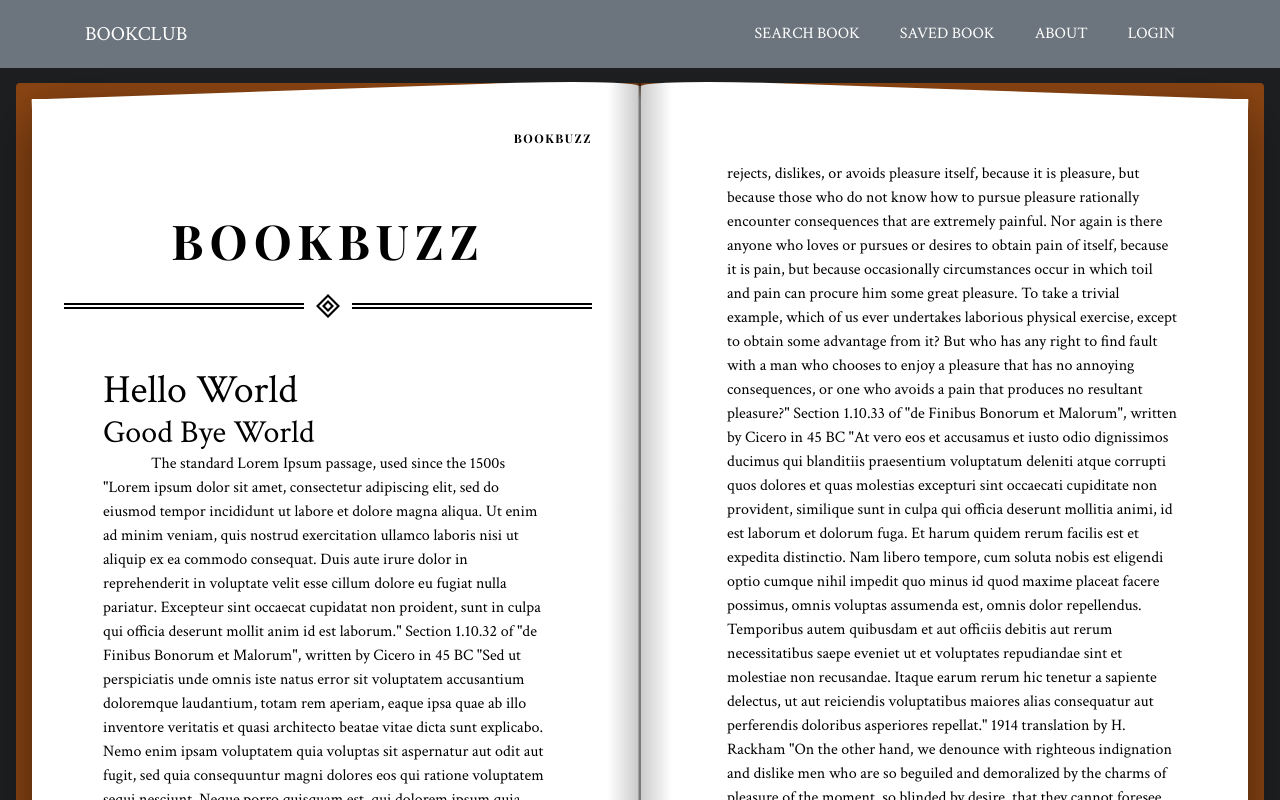
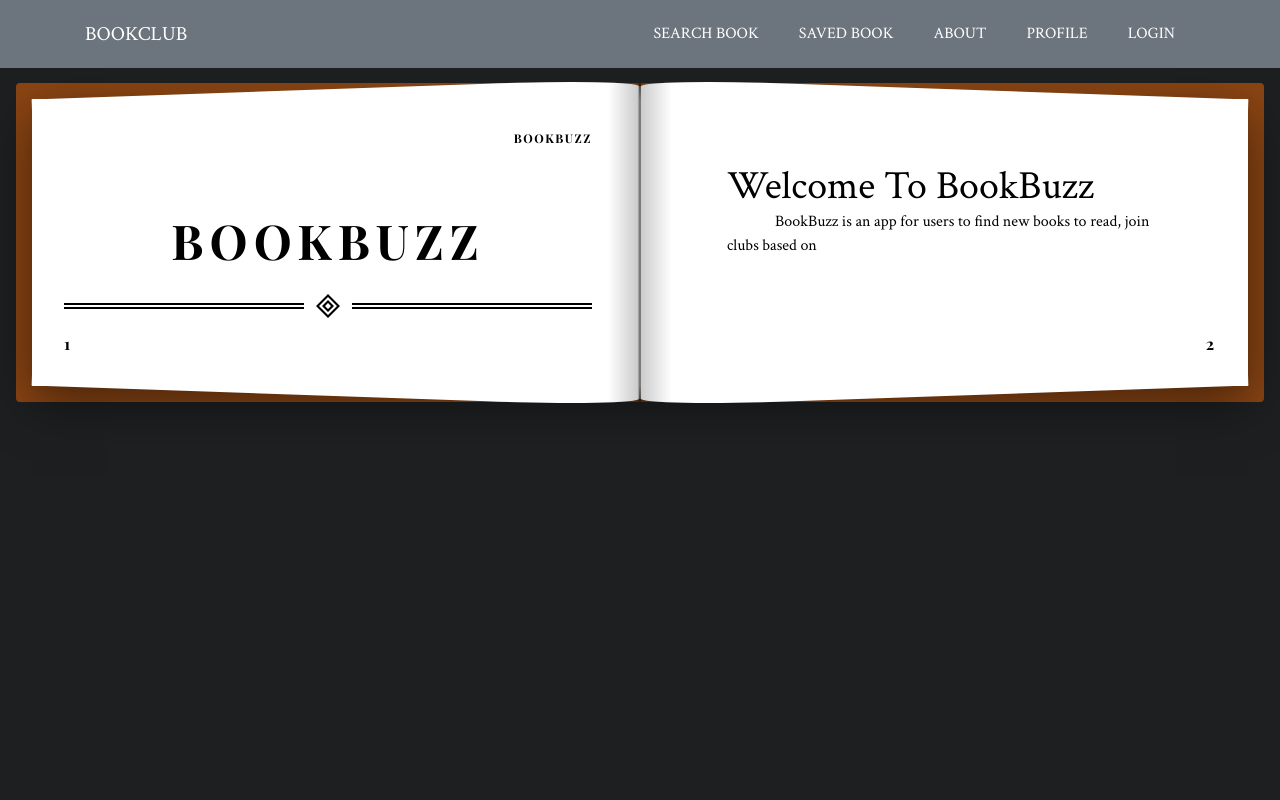
Before and after one commit to kevinerman/Bookbuzz, a React (Create React App) app in the folder client/: page /about in a window 1280 px wide. Shown: the top 800 px of the page. Built offline with nearby package versions, Linux system fonts and the light colour scheme; no server answers; a web font is replaced by a local one.

Commit message:
Profile page added

```diff
--- a/client/src/App.js
+++ b/client/src/App.js
@@ -8,6 +8,7 @@ import Login from "./pages/Login/Login";
 import BookClub from "./pages/BookClub/BookClub";
 import Search from "./pages/Search/Search";
 import SavedBooks from './pages/SavedBooks/SavedBooks';
+import Profile from './pages/Profile/Profile'
 import './App.css';
 
 
@@ -23,6 +24,7 @@ const App = () => (
           <Route exact path="/bookclub" component={BookClub} />
           <Route exact path="/home" component={Search} />
           <Route exact path="/saved" component={SavedBooks} />
+          <Route exact path="/profile" component={Profile} />
           <Route component={NoMatch} />
         </Switch>
       </div>
--- a/client/src/components/Nav.js
+++ b/client/src/components/Nav.js
@@ -30,9 +30,13 @@ const Nav = () => (
               <Link to="/about" className="nav-link py-3 px-0 px-lg-3 rounded js-scroll-trigger navwhite">About</Link>{" "}
             </li>
             <li className="nav-item mx-0 mx-lg-1">
+
+              <Link to="/profile" className="nav-link py-3 px-0 px-lg-3 rounded js-scroll-trigger navwhite">Profile</Link>{" "}
+            </li>
+            <li className="nav-item mx-0 mx-lg-1">
             <Link to="/" className="nav-link py-3 px-0 px-lg-3 rounded js-scroll-trigger navwhite">Login</Link>{" "}
+            </li>
 
-            </li>
           </ul>
         </div>
       </div>
--- /dev/null
+++ b/client/src/components/Profile/ProfilePg.js
@@ -0,0 +1,28 @@
+import React from "react";
+
+
+const Profile = props => (
+  <div>
+    <hr />
+    <hr />
+    <hr />
+
+    <div className="text-center">
+      <h1> Welcome Back (User)</h1>
+    </div>
+
+    <div>
+      <h1> Your Current Books and Clubs</h1>
+
+    </div>
+
+
+
+
+
+
+
+        </div>
+        );
+
+export default Profile;
--- a/client/src/components/Wrapper.js
+++ b/client/src/components/Wrapper.js
@@ -1,5 +1,4 @@
 import React from "react";
-// import { Link} from "react-router-dom";
 import './Wrapper.css';
 
 const Wrapper = (props) => (
@@ -10,7 +9,6 @@ const Wrapper = (props) => (
             <section className="open-book">
                 <header>
                     <h1>BookBuzz</h1>
-                    {/* <h6>Project 3</h6> */}
                 </header>
                 <article>
                     <h2 className="chapter-title">BookBuzz</h2>
--- a/client/src/pages/About/About.js
+++ b/client/src/pages/About/About.js
@@ -11,83 +11,17 @@ class Home extends Component {
         <hr />
         <Wrapper>
           <div>
-            <h1> Hello World</h1>
-            <h2> Good Bye World</h2>
+            <h1> Welcome To BookBuzz</h1>
+
             <p>
-              The standard Lorem Ipsum passage, used since the 1500s "Lorem
-              ipsum dolor sit amet, consectetur adipiscing elit, sed do eiusmod
-              tempor incididunt ut labore et dolore magna aliqua. Ut enim ad
-              minim veniam, quis nostrud exercitation ullamco laboris nisi ut
-              aliquip ex ea commodo consequat. Duis aute irure dolor in
-              reprehenderit in voluptate velit esse cillum dolore eu fugiat
-              nulla pariatur. Excepteur sint occaecat cupidatat non proident,
-              sunt in culpa qui officia deserunt mollit anim id est laborum."
-              Section 1.10.32 of "de Finibus Bonorum et Malorum", written by
-              Cicero in 45 BC "Sed ut perspiciatis unde omnis iste natus error
-              sit voluptatem accusantium doloremque laudantium, totam rem
-              aperiam, eaque ipsa quae ab illo inventore veritatis et quasi
-              architecto beatae vitae dicta sunt explicabo. Nemo enim ipsam
-              voluptatem quia voluptas sit aspernatur aut odit aut fugit, sed
-              quia consequuntur magni dolores eos qui ratione voluptatem sequi
-              nesciunt. Neque porro quisquam est, qui dolorem ipsum quia dolor
-              sit amet, consectetur, adipisci velit, sed quia non numquam eius
-              modi tempora incidunt ut labore et dolore magnam aliquam quaerat
-              voluptatem. Ut enim ad minima veniam, quis nostrum exercitationem
-              ullam corporis suscipit laboriosam, nisi ut aliquid ex ea commodi
-              consequatur? Quis autem vel eum iure reprehenderit qui in ea
-              voluptate velit esse quam nihil molestiae consequatur, vel illum
-              qui dolorem eum fugiat quo voluptas nulla pariatur?" 1914
-              translation by H. Rackham "But I must explain to you how all this
-              mistaken idea of denouncing pleasure and praising pain was born
-              and I will give you a complete account of the system, and expound
-              the actual teachings of the great explorer of the truth, the
-              master-builder of human happiness. No one rejects, dislikes, or
-              avoids pleasure itself, because it is pleasure, but because those
-              who do not know how to pursue pleasure rationally encounter
-              consequences that are extremely painful. Nor again is there anyone
-              who loves or pursues or desires to obtain pain of itself, because
-              it is pain, but because occasionally circumstances occur in which
-              toil and pain can procure him some great pleasure. To take a
-              trivial example, which of us ever undertakes laborious physical
-              exercise, except to obtain some advantage from it? But who has any
-              right to find fault with a man who chooses to enjoy a pleasure
-              that has no annoying consequences, or one who avoids a pain that
-              produces no resultant pleasure?" Section 1.10.33 of "de Finibus
-              Bonorum et Malorum", written by Cicero in 45 BC "At vero eos et
-              accusamus et iusto odio dignissimos ducimus qui blanditiis
-              praesentium voluptatum deleniti atque corrupti quos dolores et
-              quas molestias excepturi sint occaecati cupiditate non provident,
-              similique sunt in culpa qui officia deserunt mollitia animi, id
-              est laborum et dolorum fuga. Et harum quidem rerum facilis est et
-              expedita distinctio. Nam libero tempore, cum soluta nobis est
-              eligendi optio cumque nihil impedit quo minus id quod maxime
-              placeat facere possimus, omnis voluptas assumenda est, omnis dolor
-              repellendus. Temporibus autem quibusdam et aut officiis debitis
-              aut rerum necessitatibus saepe eveniet ut et voluptates
-              repudiandae sint et molestiae non recusandae. Itaque earum rerum
-              hic tenetur a sapiente delectus, ut aut reiciendis voluptatibus
-              maiores alias consequatur aut perferendis doloribus asperiores
-              repellat." 1914 translation by H. Rackham "On the other hand, we
-              denounce with righteous indignation and dislike men who are so
-              beguiled and demoralized by the charms of pleasure of the moment,
-              so blinded by desire, that they cannot foresee the pain and
-              trouble that are bound to ensue; and equal blame belongs to those
-              who fail in their duty through weakness of will, which is the same
-              as saying through shrinking from toil and pain. These cases are
-              perfectly simple and easy to distinguish. In a free hour, when our
-              power of choice is untrammelled and when nothing prevents our
-              being able to do what we like best, every pleasure is to be
-              welcomed and every pain avoided. But in certain circumstances and
-              owing to the claims of duty or the obligations of business it will
-              frequently occur that pleasures have to be repudiated and
-              annoyances accepted. The wise man therefore always holds in these
-              matters to this principle of selection: he rejects pleasures to
-              secure other greater pleasures, or else he endures pains to avoid
-              worse pains."
+              BookBuzz is an app for users to find new books to read, join clubs based on
+
             </p>
+
+
           </div>
         </Wrapper>
-        {/* <About title="About Us!" /> */}
+
       </div>
     );
   }
--- /dev/null
+++ b/client/src/pages/Profile/Profile.js
@@ -0,0 +1,23 @@
+import React, { Component } from "react";
+import Wrapper from "../../components/Wrapper";
+import ProfilePg from "../../components/Profile/ProfilePg"
+
+class Profile extends Component {
+
+    render(){
+        return(
+            <div>
+                <hr />
+                <hr />
+                <hr />
+
+                <Wrapper>
+                    <ProfilePg />
+                </Wrapper>
+            </div>
+        )
+    }
+
+}
+
+export default Profile;
--- a/client/src/pages/SavedBooks/SavedBooks.js
+++ b/client/src/pages/SavedBooks/SavedBooks.js
@@ -3,6 +3,7 @@ import React, { Component } from "react";
 import Card from '../../components/Card/card';
 import BookScraped from '../../components/BookScraped/BookScraped';
 import myAPI from "../../utils/API";
+import Wrapper from "../../components/Wrapper";
 
 class SavedBooks extends Component {
   state = {
@@ -26,7 +27,6 @@ class SavedBooks extends Component {
     }
 
   render() {
-
     let saved = <p>There are no books saved!</p>
 
     if (this.state.savedBooks.length > 0) {
@@ -43,15 +43,22 @@ class SavedBooks extends Component {
             action={this.deleteBooksHandler}
             saveTitle="Delete from saved" />
       });
+
     }
 
     return (
       <div>
+        <hr />
+        <hr />
+        <hr />
+        <Wrapper>
         <Card title="Saved Articles">
          {saved}
         </Card>
+        </Wrapper>
       </div>
     )
+
   }
 }
 
--- a/client/src/pages/Search/Search.js
+++ b/client/src/pages/Search/Search.js
@@ -5,6 +5,7 @@ import Card from '../../components/Card/card';
 import BookScraped from '../../components/BookScraped/BookScraped';
 import googleAPI from "../../utils/googleAPI";
 import myAPI from "../../utils/API";
+import Wrapper from "../../components/Wrapper";
 
 var thumbnailCheck = function (result) {
   if (!result.volumeInfo.imageLinks) {
@@ -86,6 +87,10 @@ class Search extends Component {
     }
     return (
       <div>
+        <hr />
+        <hr />
+        <hr />
+        <Wrapper>
         <Card title="Search for Books">
         <SearchForm
           submit={this.handleFormSubmit}
@@ -93,6 +98,7 @@ class Search extends Component {
           labels={this.state.labels} />
         </Card>
         <Card title="Top Results">{searchResults}</Card>
+        </Wrapper>
       </div>
     );
   }
```
